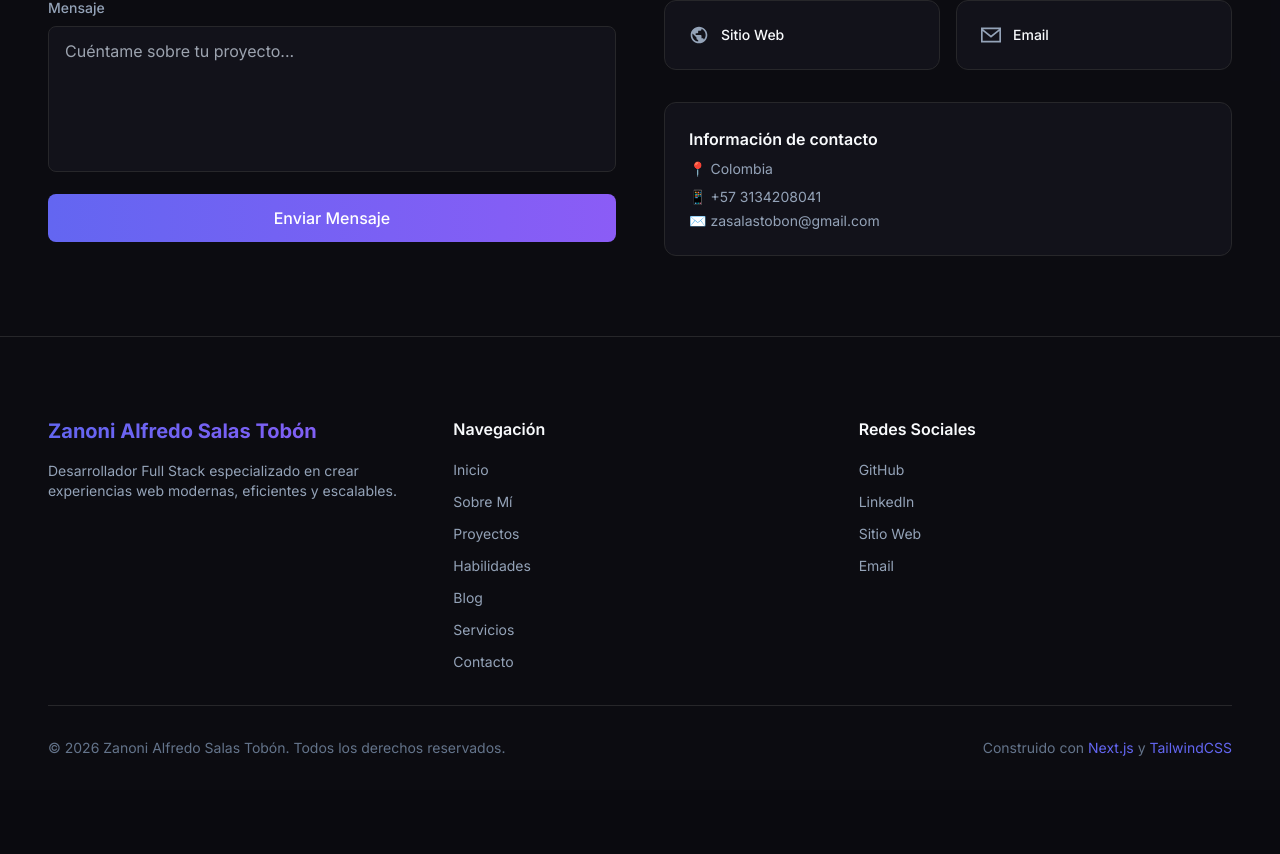
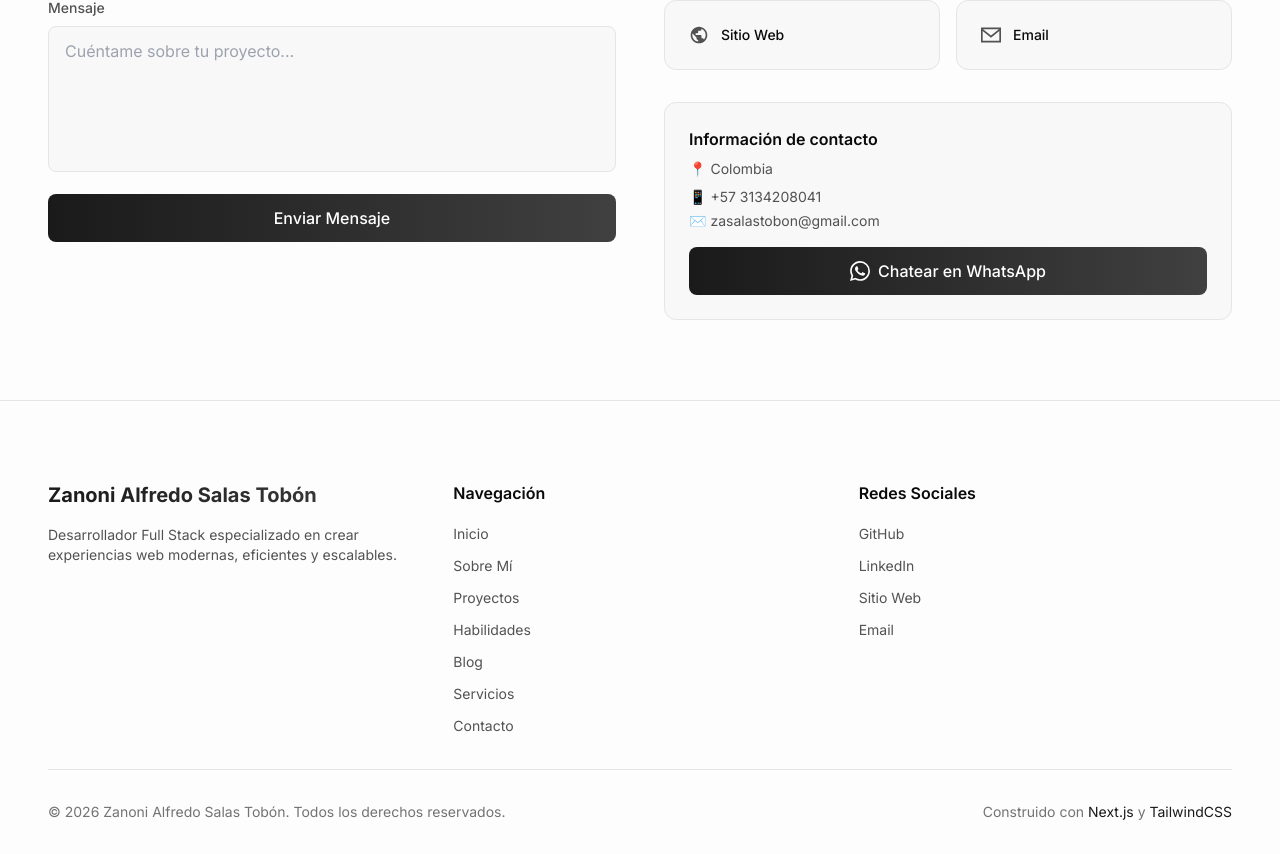
Before and after one commit to Zasalast/Portafolio-Next, a Next.js app: page / in a window 1280 px wide. Shown: the part 7540-8394 px from the top of the page. Before the commit the page ends 8330 px from the top, so only its background shows below. Built offline with nearby package versions, Linux system fonts and the light colour scheme.

Commit message:
Ajuste tema

```diff
--- a/src/app/globals.css
+++ b/src/app/globals.css
@@ -5,8 +5,8 @@
 @tailwind utilities;
 
 :root {
-  --background: #0a0a0f;
-  --foreground: #f8fafc;
+  --background: #ffffff;
+  --foreground: #0a0a0a;
   --font-inter: 'Inter', sans-serif;
   --font-jetbrains: 'JetBrains Mono', monospace;
 }
@@ -74,14 +74,14 @@
 }
 
 ::-webkit-scrollbar-track {
-  background: #0a0a0f;
+  background: #f8f8f8;
 }
 
 ::-webkit-scrollbar-thumb {
-  background: #27272a;
+  background: #d4d4d4;
   border-radius: 4px;
 }
 
 ::-webkit-scrollbar-thumb:hover {
-  background: #3f3f46;
+  background: #a3a3a3;
 }
--- a/src/components/Contact.tsx
+++ b/src/components/Contact.tsx
@@ -151,9 +151,20 @@
               <p className="text-text-secondary text-sm mb-1">
                 📱 +57 3134208041
               </p>
-              <p className="text-text-secondary text-sm">
+              <p className="text-text-secondary text-sm mb-4">
                 ✉️ zasalastobon@gmail.com
               </p>
+              <a
+                href="https://wa.me/573134208041"
+                target="_blank"
+                rel="noopener noreferrer"
+                className="btn-primary flex items-center justify-center gap-2 w-full"
+              >
+                <svg className="w-5 h-5" fill="currentColor" viewBox="0 0 24 24">
+                  <path d="M17.472 14.382c-.297-.149-1.758-.867-2.03-.967-.273-.099-.471-.148-.67.15-.197.297-.767.966-.94 1.164-.173.199-.347.223-.644.075-.297-.15-1.255-.463-2.39-1.475-.883-.788-1.48-1.761-1.653-2.059-.173-.297-.018-.458.13-.606.134-.133.298-.347.446-.52.149-.174.198-.298.298-.497.099-.198.05-.371-.025-.52-.075-.149-.669-1.612-.916-2.207-.242-.579-.487-.5-.669-.51-.173-.008-.371-.01-.57-.01-.198 0-.52.074-.792.372-.272.297-1.04 1.016-1.04 2.479 0 1.462 1.065 2.875 1.213 3.074.149.198 2.096 3.2 5.077 4.487.709.306 1.262.489 1.694.625.712.227 1.36.195 1.871.118.571-.085 1.758-.719 2.006-1.413.248-.694.248-1.289.173-1.413-.074-.124-.272-.198-.57-.347m-5.421 7.403h-.004a9.87 9.87 0 01-5.031-1.378l-.361-.214-3.741.982.998-3.648-.235-.374a9.86 9.86 0 01-1.51-5.26c.001-5.45 4.436-9.884 9.888-9.884 2.64 0 5.122 1.03 6.988 2.898a9.825 9.825 0 012.893 6.994c-.003 5.45-4.437 9.884-9.885 9.884m8.413-18.297A11.815 11.815 0 0012.05 0C5.495 0 .16 5.335.157 11.892c0 2.096.547 4.142 1.588 5.945L.057 24l6.305-1.654a11.882 11.882 0 005.683 1.448h.005c6.554 0 11.89-5.335 11.893-11.893a11.821 11.821 0 00-3.48-8.413z"/>
+                </svg>
+                Chatear en WhatsApp
+              </a>
             </div>
           </div>
         </div>
--- a/tailwind.config.ts
+++ b/tailwind.config.ts
@@ -10,32 +10,32 @@
     extend: {
       colors: {
         background: {
-          primary: "#0a0a0f",
-          secondary: "#12121a",
-          tertiary: "#1a1a24",
+          primary: "#ffffff",
+          secondary: "#f8f8f8",
+          tertiary: "#f0f0f0",
         },
         accent: {
-          primary: "#6366f1",
-          secondary: "#8b5cf6",
+          primary: "#1a1a1a",
+          secondary: "#404040",
         },
         text: {
-          primary: "#f8fafc",
-          secondary: "#94a3b8",
-          muted: "#64748b",
+          primary: "#0a0a0a",
+          secondary: "#525252",
+          muted: "#737373",
         },
-        border: "#27272a",
+        border: "#e5e5e5",
       },
       fontFamily: {
         sans: ["var(--font-inter)"],
         mono: ["var(--font-jetbrains)"],
       },
       backgroundImage: {
-        "gradient-accent": "linear-gradient(135deg, #6366f1 0%, #8b5cf6 100%)",
+        "gradient-accent": "linear-gradient(135deg, #1a1a1a 0%, #404040 100%)",
         "gradient-radial": "radial-gradient(ellipse at center, var(--tw-gradient-stops))",
       },
       boxShadow: {
-        card: "0 4px 24px rgba(0, 0, 0, 0.3)",
-        glow: "0 0 20px rgba(99, 102, 241, 0.3)",
+        card: "0 4px 24px rgba(0, 0, 0, 0.08)",
+        glow: "0 0 20px rgba(0, 0, 0, 0.1)",
       },
     },
   },
```
Also changed, not shown: 1 other file (tests, documents, lock files or other folders).
